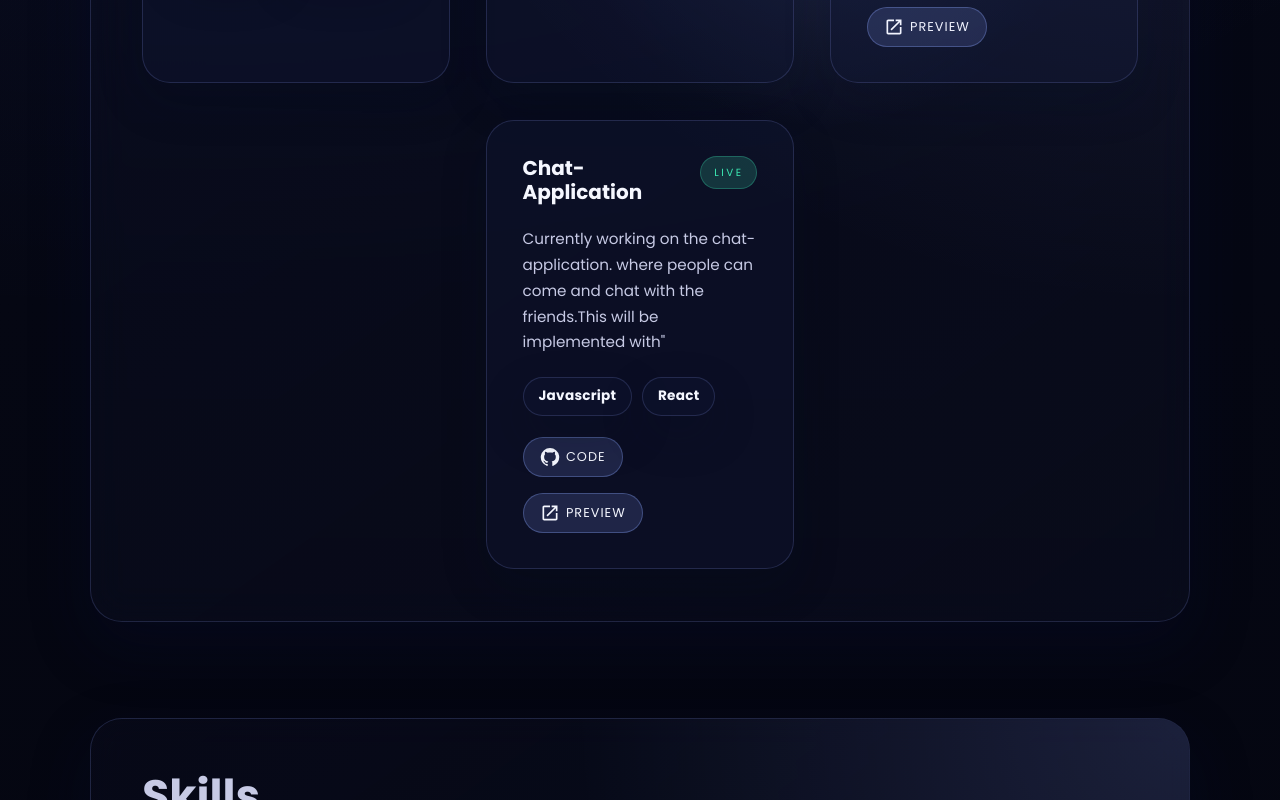
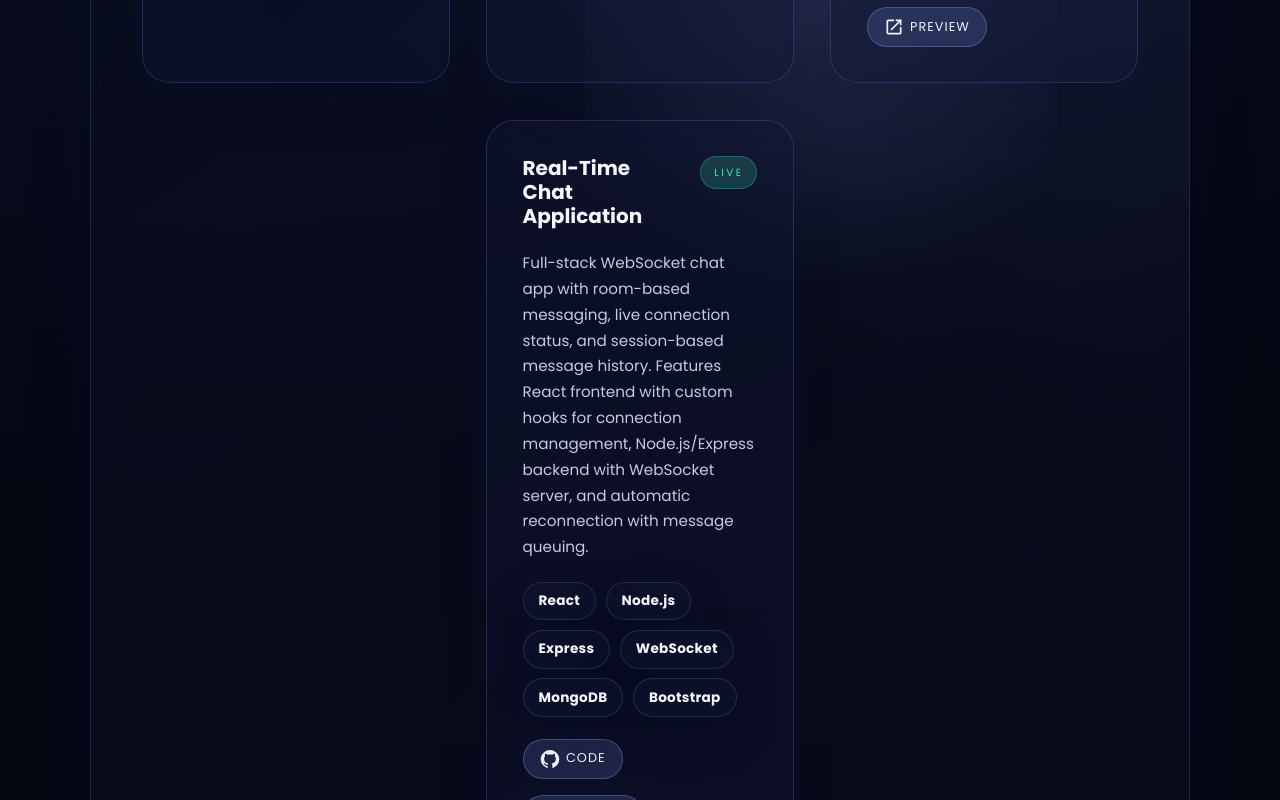
Before and after one commit to krn1904/Portfolio, a React (Create React App) app: page / in a window 1280 px wide. Shown: the part 2760-3560 px from the top of the page. Built offline with nearby package versions, Linux system fonts and the light colour scheme; no server answers.

Commit message:
updated chat app content as it was having major isse in description

```diff
--- a/src/portfolio.js
+++ b/src/portfolio.js
@@ -107,13 +107,13 @@ const projects = [
     livePreview: process.env.REACT_APP_TEXTUTILSURL
   },
   {
-    name: 'Chat-Application',
+    name: 'Real-Time Chat Application',
     description:
-      'Currently working on the chat-application. where people can come and chat with the friends.This will be implemented with"',
-    stack: ['Javascript', 'React'],
-    sourceCode: "https://github.com/krn1904/Chat-app",
+      'Full-stack WebSocket chat app with room-based messaging, live connection status, and session-based message history. Features React frontend with custom hooks for connection management, Node.js/Express backend with WebSocket server, and automatic reconnection with message queuing.',
+    stack: ['React', 'Node.js', 'Express', 'WebSocket', 'MongoDB', 'Bootstrap'],
+    sourceCode: 'https://github.com/krn1904/Chat-app',
     livePreview: process.env.REACT_APP_CHATAPPFEURL
-  },
+  }
 
 ]
 
```
